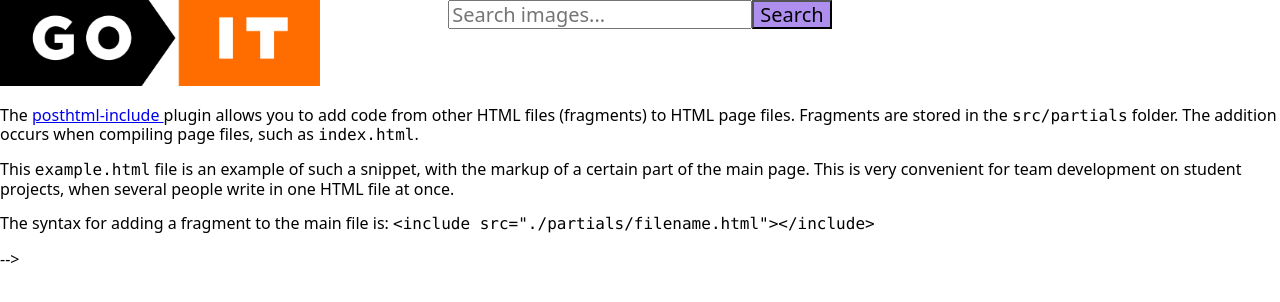
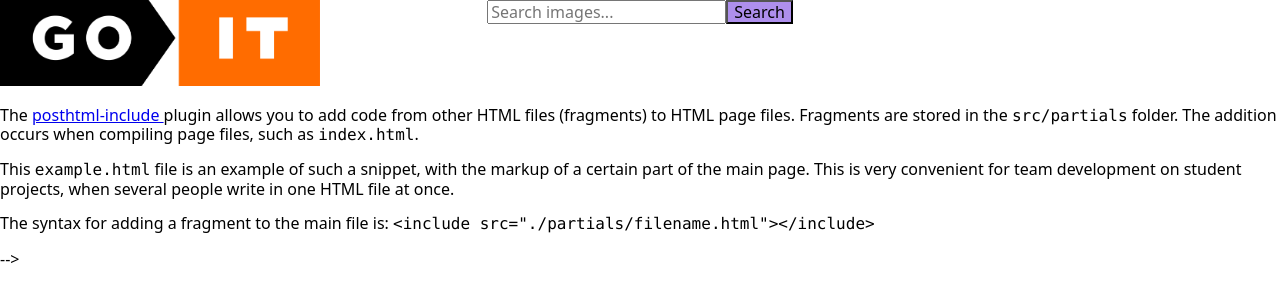
Before and after one commit to Elena-Holz/goit-js-hw-11, a website built with Parcel: page src/index.html in a window 1280 px wide. Built offline with nearby package versions, Linux system fonts and the light colour scheme; what simplelightbox would draw is missing.

Commit message:
add14.08-2

```diff
--- a/src/sass/_example.scss
+++ b/src/sass/_example.scss
@@ -39,17 +39,7 @@
     margin-left: -30px;
     margin-top: -30px;
     margin-bottom: 20px;
-
-
-    // display: grid;
-    //   max-width: 1140px;
-    //   grid-template-columns: repeat(auto-fit, minmax(320px, 1fr));
-    //   grid-auto-rows: 240px;
-    //   grid-gap: 12px;
-    //   justify-content: center;
-    //   margin-left: auto;
-    //   margin-right: auto;
-  }
+ }
 
     .photo-card {
       display: block;
@@ -60,28 +50,14 @@
 
     }
 
-
-
     .photo-card img {
     width: 100%;
-    // height: auto;
-  //   max-height: 100%;
-  // max-width: 100%;
       max-width: unset;
     object-fit: cover;
   }
     .photo-card img:hover {
       transform: scale(1.03);
   }
-    // .photo-card__link {
-    //   display: block;
-    //   text-decoration: none;
-    //   height: 100%;
-    // }
-
-    // .photo-card__link:hover {
-    //   cursor: zoom-in;
-    // }
 
  .info-item {
   display: inline-block;
@@ -105,18 +81,18 @@
 }
 
 form button {
-  font-size: 20px;
+  font-size: 16px;
   background-color: #ae8fed;
 }
 
 form input {
-  font-size: 20px;
+  font-size: 16px;
 }
 
 .load-more {
   width: 150px;
     height: 30px;
-    font-size: 20px;
+    font-size: 16px;
     margin-top: 50px;
     margin-bottom: 30px;
     margin-left: 50%;
```
Also changed, not shown: src/index.js (+9 -12 lines).
